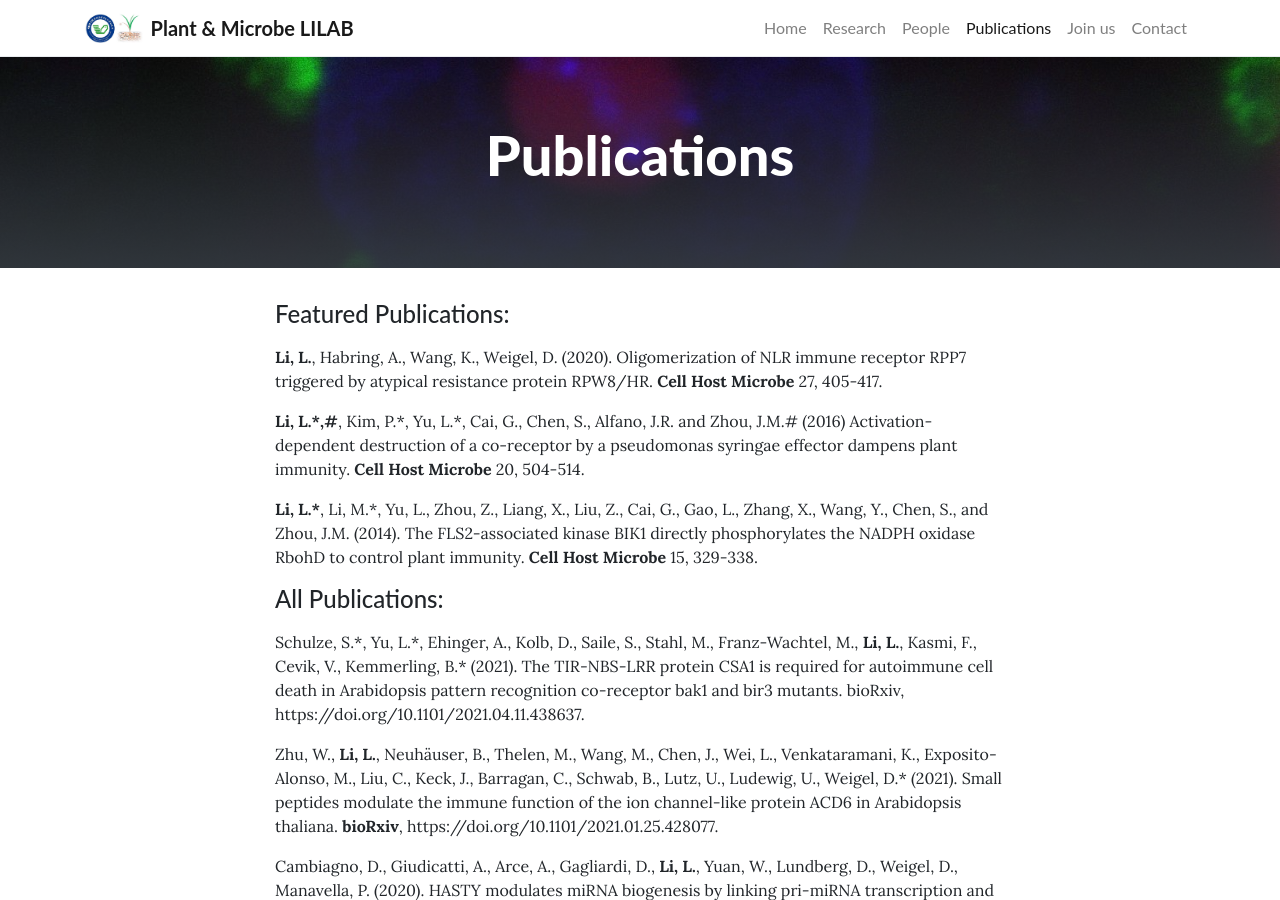
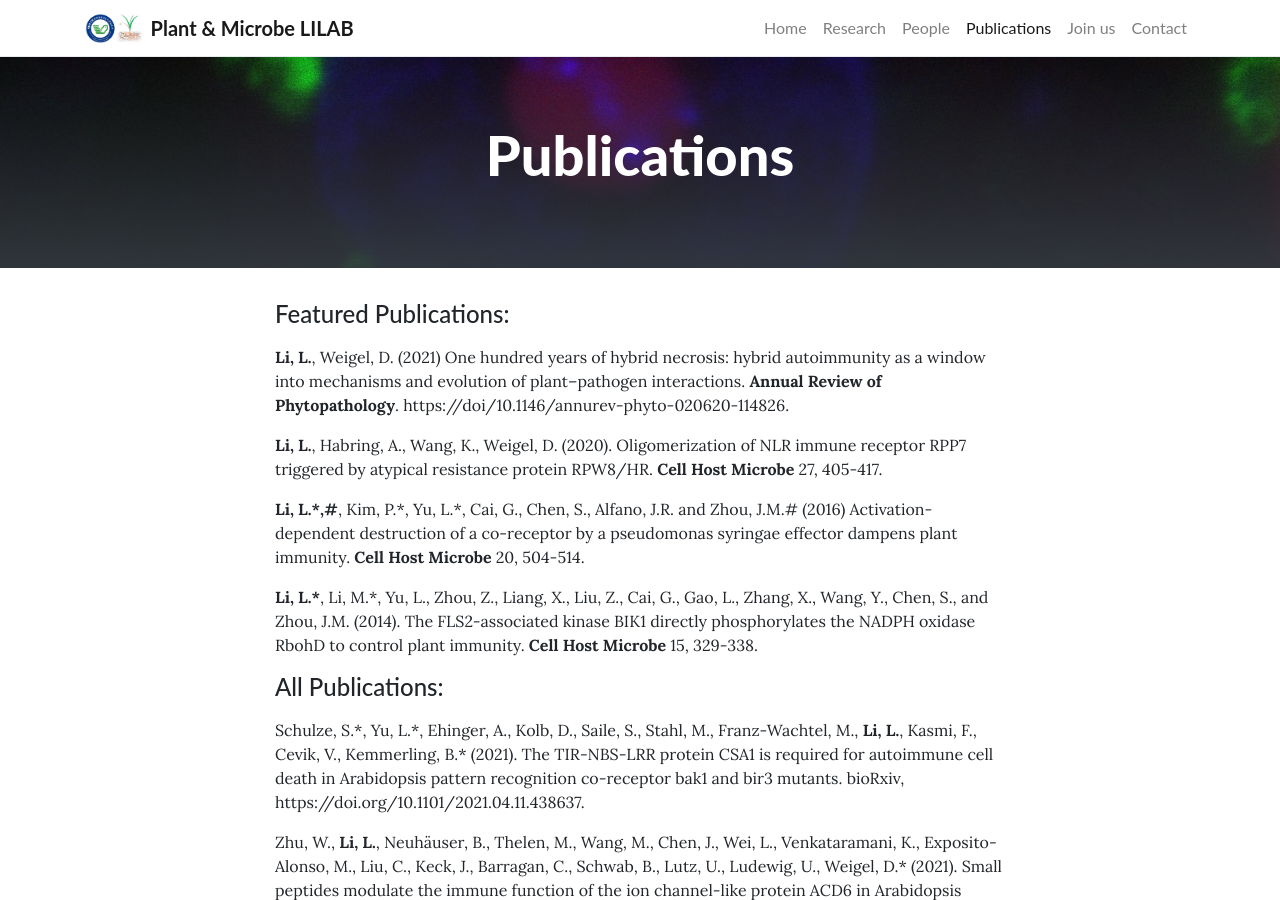
Before and after one commit to leili-plantmicrobe/leili-plantmicrobe.github.io, a Jekyll site: the page built from pages/publications.md, in a window 1280 px wide and 900 px high. Built offline with Jekyll 4.4.1, drawn with Linux system fonts in a browser that asks for light colours.

Commit message:
Update publications.md

```diff
--- a/pages/publications.md
+++ b/pages/publications.md
@@ -8,6 +8,8 @@ permalink: /publications/
 
 
 #### Featured Publications:
+
+**Li, L.**, Weigel, D. (2021) One hundred years of hybrid necrosis: hybrid autoimmunity as a window into mechanisms and evolution of plant–pathogen interactions. **Annual Review of Phytopathology**. https://doi/10.1146/annurev-phyto-020620-114826.
 
 **Li, L.**, Habring, A., Wang, K., Weigel, D. (2020). Oligomerization of NLR immune receptor RPP7 triggered by atypical resistance protein RPW8/HR. **Cell Host Microbe** 27, 405-417.
 
```
